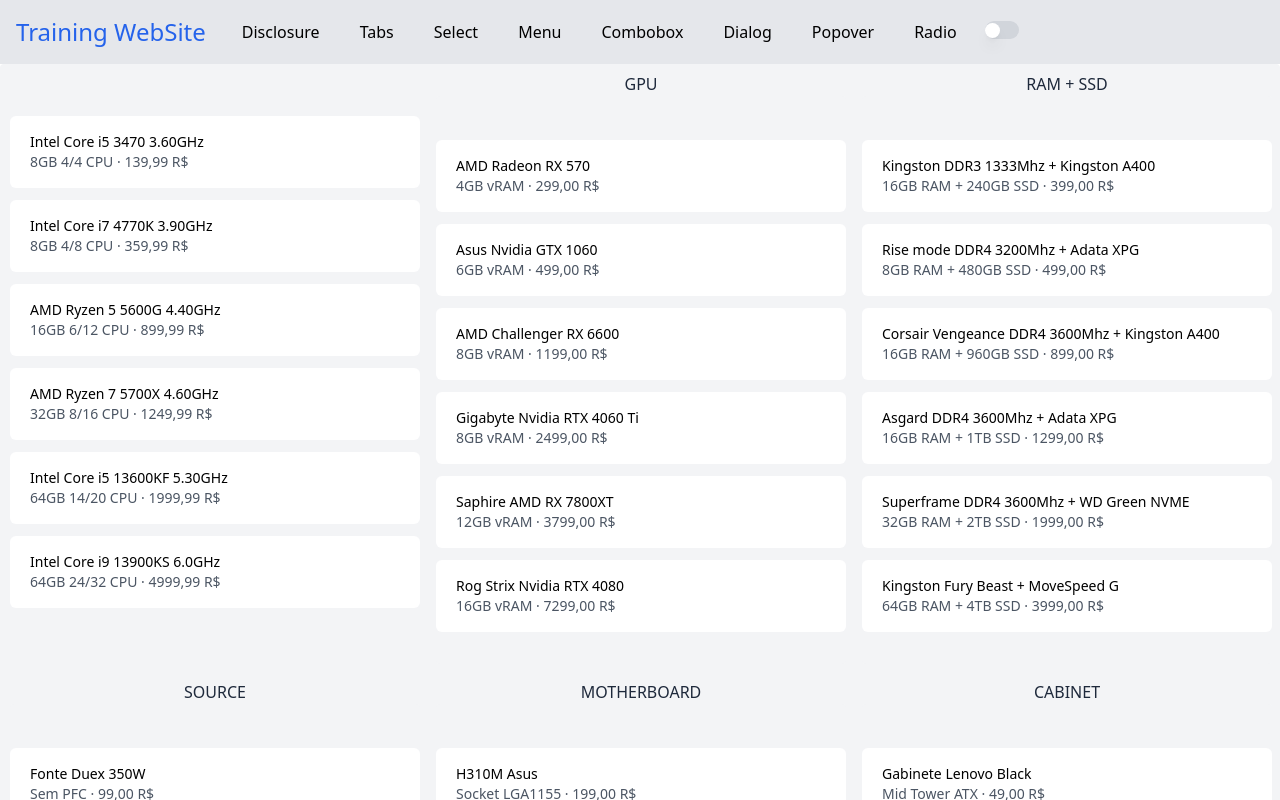
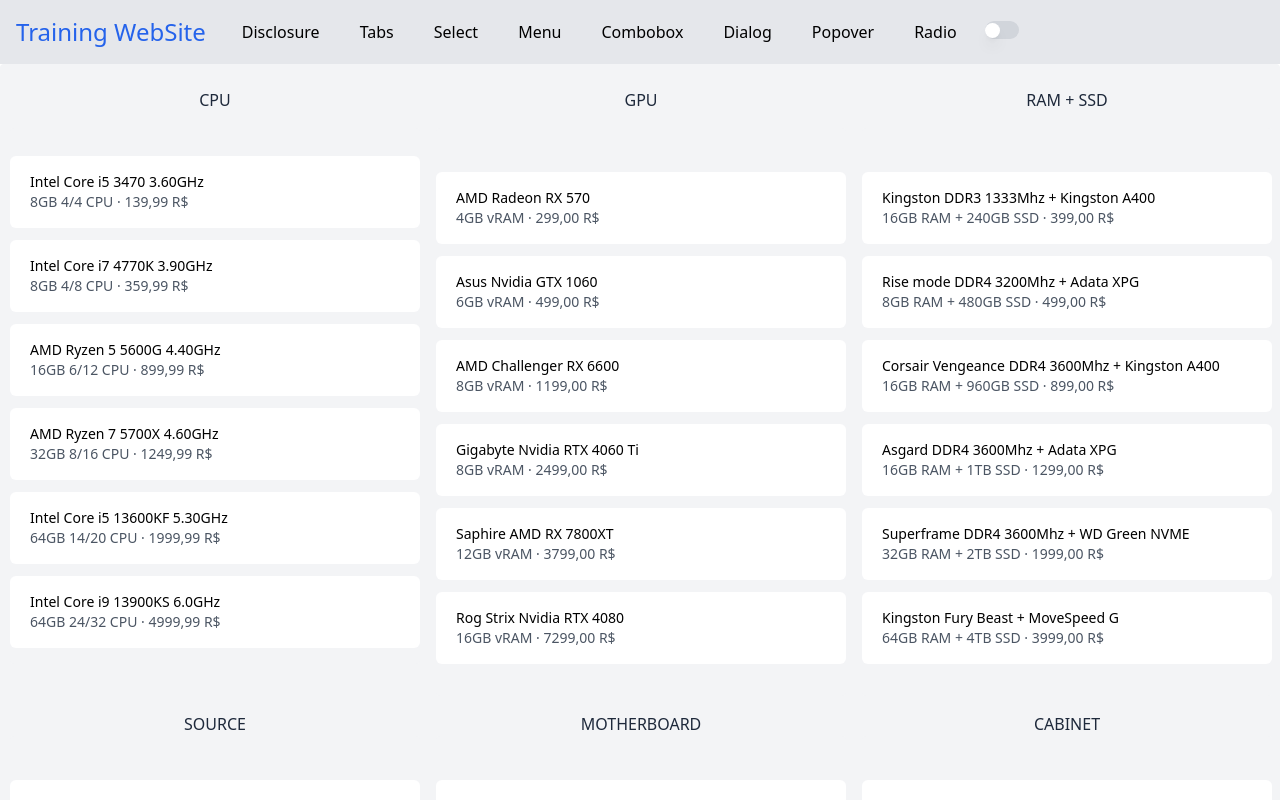
Before and after one commit to giliolizera/Training, a Vue app: page /radio in a window 1280 px wide. Built offline with nearby package versions, Linux system fonts and the light colour scheme; what maska would draw is missing.

Commit message:
feat: new component update cpu

```diff
--- /dev/null
+++ b/src/components/Cpu.vue
@@ -0,0 +1,102 @@
+<template>
+    <div class="text-slate-800 bg-gray-100 rounded dark:bg-slate-800 dark:text-white">
+        <div class="mx-auto w-full max-w-md py-4">
+          <div class="mx-auto w-full grid rounded-md">
+            <button
+              v-for="(plan, index) in plans"
+              :key="index"
+              @click="active = plan.name"
+            >
+              <div
+                :class="[
+                  active === plan.name
+                    ? 'dark:bg-slate-900 bg-gray-500 ring-2 ring-white ring-opacity-60 ring-offset-2 ring-offset-slate-600 text-white relative'
+                    : 'bg-white text-black',
+                  'mx-auto w-full max-w-md rounded-md px-5 py-4 mt-3',
+                ]"
+              >
+                <ul class="justify-between flex">
+                  <li class="text-left text-sm font-medium">
+                    {{ plan.name }}
+                  </li>
+                  <button v-if="active === plan.name" class="absolute flex 2xl:ml-96 xl:ml-80 lg:ml-64 md:ml-96 sm:ml-96">
+                    <CheckCircleIcon
+                      class="hidden sm:block h-8 w-8 mt-1 text-black-500"
+                    />
+                  </button>
+                </ul>
+                <ul>
+                  <li
+                    :class="[
+                      active === plan.name
+                        ? 'static text-left text-sm text-gray'
+                        : 'static text-left text-sm text-gray-600',
+                    ]"
+                  >
+                    {{ plan.ram }} {{ plan.cpus }}
+                    <span aria-hidden="true"> &middot; </span>
+                    {{ plan.price }} R$
+                  </li>
+                </ul>
+              </div>
+            </button>
+          </div>
+        </div>
+      </div>
+  </template>
+
+  <script>
+  export default {
+    data: () => ({
+      plans: [
+        {
+          name: "Intel Core i5 3470 3.60GHz",
+          ram: "8GB",
+          cpus: "4/4 CPU",
+          price: "139,99",
+        },
+        {
+          name: "Intel Core i7 4770K 3.90GHz",
+          ram: "8GB",
+          cpus: "4/8 CPU",
+          price: "359,99",
+        },
+        {
+          name: "AMD Ryzen 5 5600G 4.40GHz",
+          ram: "16GB",
+          cpus: "6/12 CPU",
+          price: "899,99",
+        },
+        {
+          name: "AMD Ryzen 7 5700X 4.60GHz",
+          ram: "32GB",
+          cpus: "8/16 CPU",
+          price: "1249,99",
+        },
+        {
+          name: "Intel Core i5 13600KF 5.30GHz",
+          ram: "64GB",
+          cpus: "14/20 CPU",
+          price: "1999,99",
+        },
+        {
+          name: "Intel Core i9 13900KS 6.0GHz",
+          ram: "64GB",
+          cpus: "24/32 CPU",
+          price: "4999,99",
+        },
+      ],
+      active: -1,
+    }),
+    components: {
+      Upside,
+      UpSideMenu,
+    },
+  };
+  </script>
+
+  <script setup>
+  import { CheckCircleIcon } from "@heroicons/vue/24/outline";
+  import Upside from "./Upside.vue";
+  import UpSideMenu from "./UpSideMenu.vue";
+  </script>
--- a/src/components/Radio.vue
+++ b/src/components/Radio.vue
@@ -11,55 +11,17 @@
     <div
       class="grid grid-cols-1 gap-4 p-2 pl-2.5 text-center lg:grid-cols-3 md:grid-cols-"
     >
-      <div class="mx-auto w-full max-w-md py-8 col-span-1">
-        <div class="mx-auto w-full grid rounded-md">
-          <button
-            v-for="(plan, index) in plans"
-            :key="index"
-            @click="active = plan.name"
-          >
-            <div
-              :class="[
-                active === plan.name
-                  ? 'dark:bg-slate-900 bg-gray-500 ring-2 ring-white ring-opacity-60 ring-offset-2 ring-offset-slate-600 text-white'
-                  : 'bg-white text-black',
-                'mx-auto w-full max-w-md rounded-md px-5 py-4 mt-3',
-              ]"
-            >
-              <ul class="justify-between flex">
-                <li class="text-left text-sm font-medium">
-                  {{ plan.name }}
-                </li>
-                <button v-if="active === plan.name">
-                  <CheckCircleIcon
-                    class="hidden sm:block h-8 w-8 mt-1 text-black-500"
-                  />
-                </button>
-              </ul>
-              <ul>
-                <li
-                  :class="[
-                    active === plan.name
-                      ? 'static text-left text-sm text-gray'
-                      : 'static text-left text-sm text-gray-600',
-                  ]"
-                >
-                  {{ plan.ram }} {{ plan.cpus }}
-                  <span aria-hidden="true"> &middot; </span>
-                  {{ plan.price }} R$
-                </li>
-              </ul>
-            </div>
-          </button>
-        </div>
+
+      <div class="col-span- grid-cols-1">
+        <h3 class="py-4">CPU</h3>
+        <Cpu />
       </div>
-
       <div class="col-span- grid-cols-2">
-        <h3>GPU</h3>
+        <h3 class="py-4">GPU</h3>
         <Gpu />
       </div>
       <div class="col-span- grid-cols-3">
-        <h3>RAM + SSD</h3>
+        <h3 class="py-4">RAM + SSD</h3>
         <Memory />
       </div>
       <div class="col-span- grid-cols-1">
@@ -132,6 +94,7 @@
 import { CheckCircleIcon } from "@heroicons/vue/24/outline";
 import Upside from "./Upside.vue";
 import UpSideMenu from "./UpSideMenu.vue";
+import Cpu from "./Cpu.vue";
 import Gpu from "./Gpu.vue";
 import Memory from "./Memory.vue";
 import Power from "./Power.vue";
```
